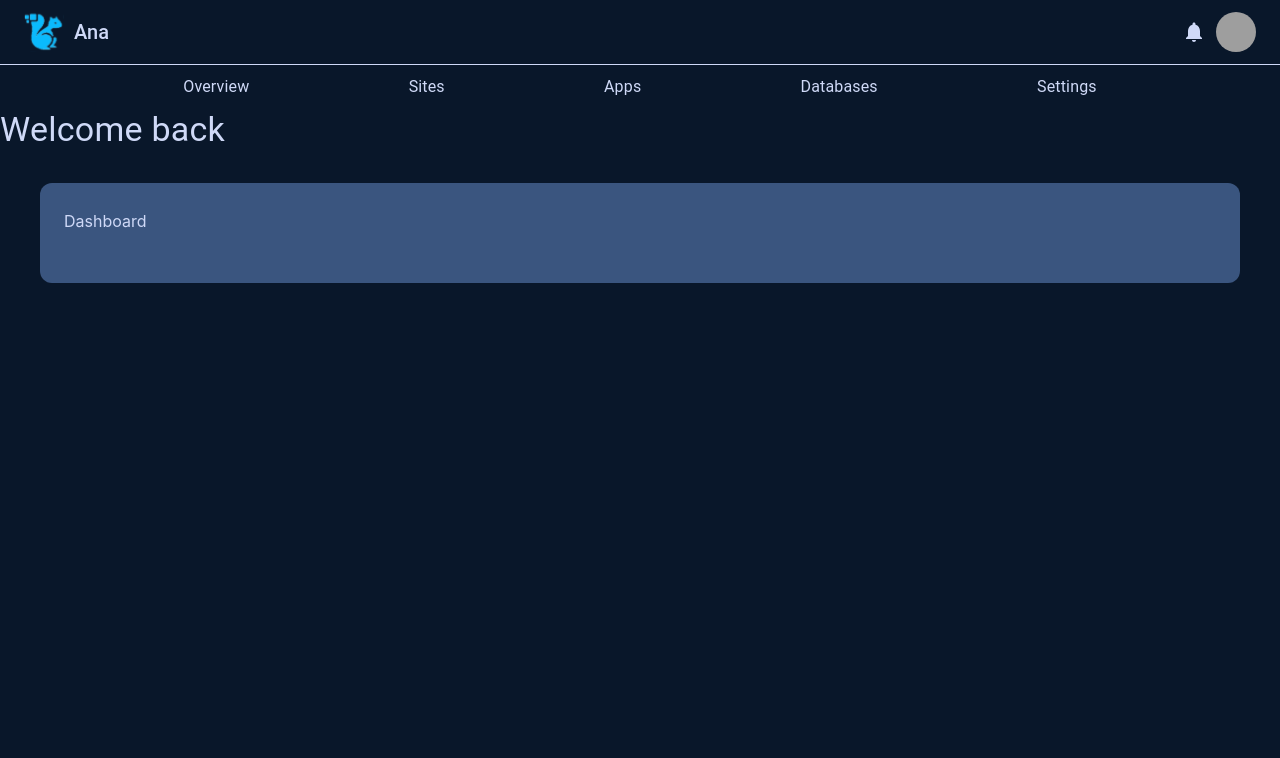
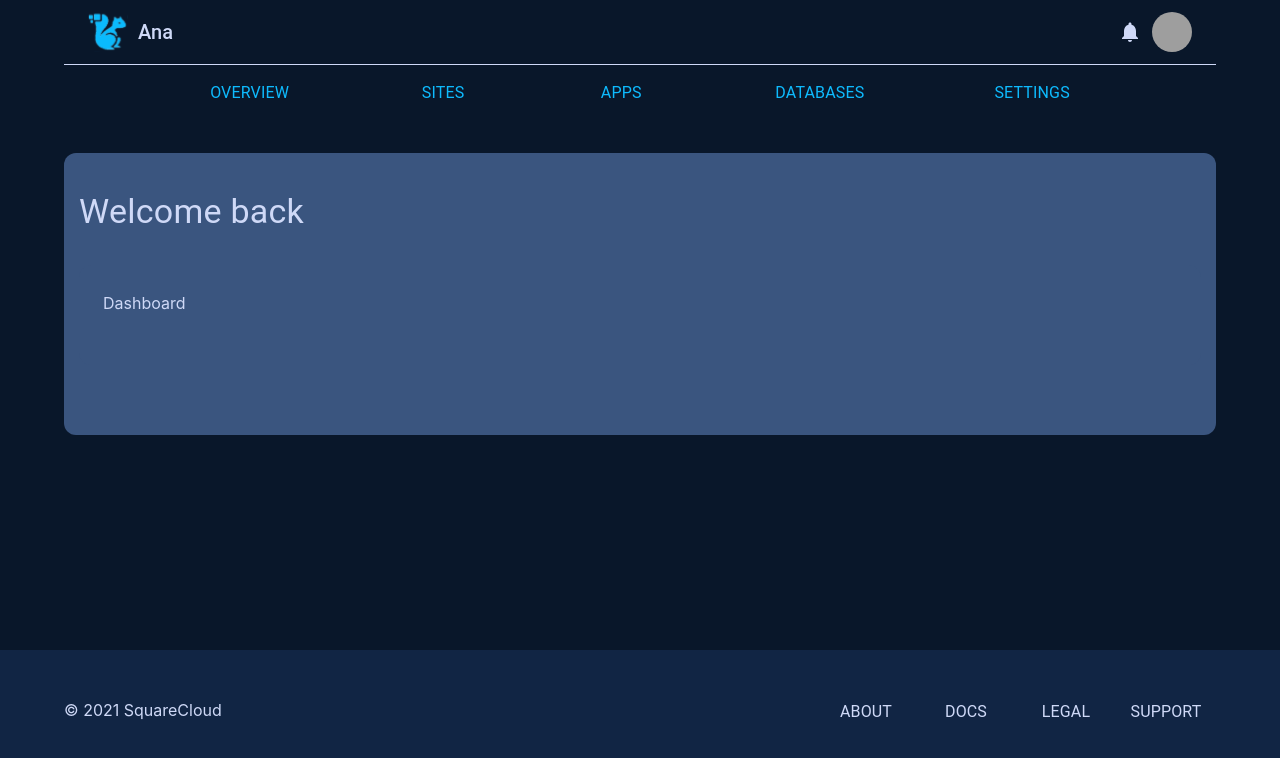
Before and after one commit to momegas/sqd-cloud-dashboard, a Next.js app in the folder sqd-cloud-dashboard/: page /dashboard in a window 1280 px wide. Shown: the top 758 px of the page. Built offline with nearby package versions, Linux system fonts and the light colour scheme; grey boxes are pictures that could not be loaded; what next-redux-wrapper would draw is missing.

Commit message:
Navbar changes mainly

```diff
--- a/sqd-cloud-dashboard/components/sqdNavbar.js
+++ b/sqd-cloud-dashboard/components/sqdNavbar.js
@@ -1,20 +1,21 @@
-import * as React from 'react';
-import AppBar from '@mui/material/AppBar';
-import Box from '@mui/material/Box';
-import Toolbar from '@mui/material/Toolbar';
-import IconButton from '@mui/material/IconButton';
-import Typography from '@mui/material/Typography';
-import Menu from '@mui/material/Menu';
-import NotificationsIcon from '@mui/icons-material/Notifications';
-import Container from '@mui/material/Container';
-import Avatar from '@mui/material/Avatar';
-import Tooltip from '@mui/material/Tooltip';
-import MenuItem from '@mui/material/MenuItem';
-import Image from 'next/image';
-import Badge from '@mui/material/Badge';
+import * as React from "react";
+import AppBar from "@mui/material/AppBar";
+import Box from "@mui/material/Box";
+import Toolbar from "@mui/material/Toolbar";
+import IconButton from "@mui/material/IconButton";
+import Typography from "@mui/material/Typography";
+import Menu from "@mui/material/Menu";
+import NotificationsIcon from "@mui/icons-material/Notifications";
+import Container from "@mui/material/Container";
+import Avatar from "@mui/material/Avatar";
+import Tooltip from "@mui/material/Tooltip";
+import MenuItem from "@mui/material/MenuItem";
+import Image from "next/image";
+import Badge from "@mui/material/Badge";
+import Button from "@mui/material/Button";
 
-const settings = ['Profile', 'Account', 'Dashboard', 'Logout'];
-const pages = ['Overview', 'Sites', 'Apps', 'Databases', 'Settings'];
+const settings = ["Profile", "Account", "Dashboard", "Logout"];
+const pages = ["Overview", "Sites", "Apps", "Databases", "Settings"];
 
 const SqdNavbar = () => {
   const [anchorElNav, setAnchorElNav] = React.useState(null);
@@ -39,50 +40,58 @@
     <AppBar
       position="static"
       sx={{
-        backgroundColor: 'transparent',
-        backgroundImage: 'none',
-        boxShadow: 'none',
-      }}>
-      <Container maxWidth="xl" sx={{ borderBottom: 1, marginBottom: '10px' }}>
-        <Toolbar disableGutters sx={{ justifyContent: 'space-between' }}>
+        backgroundColor: "transparent",
+        backgroundImage: "none",
+        boxShadow: "none",
+      }}
+    >
+      <Container maxWidth="xl" sx={{ borderBottom: 1, marginBottom: "10px" }}>
+        <Toolbar disableGutters sx={{ justifyContent: "space-between" }}>
           <Typography
             variant="h6"
             noWrap
             component="div"
             sx={{
               mr: 2,
-              display: { xs: 'flex', md: 'flex' },
-              display: 'flex',
-              alignItems: 'center',
-            }}>
-            <Image src="/images/sqdLogo.svg" alt="Squaredev Logo" width={40} height={40} />
-            <Typography variant="h6" sx={{ marginLeft: '10px' }}>
+              display: { xs: "flex", md: "flex" },
+              display: "flex",
+              alignItems: "center",
+            }}
+          >
+            <Image
+              src="/images/sqdLogo.svg"
+              alt="Squaredev Logo"
+              width={40}
+              height={40}
+            />
+            <Typography variant="h6" sx={{ marginLeft: "10px" }}>
               Ana
             </Typography>
           </Typography>
 
-          <Box sx={{ flexGrow: 0, display: 'flex', alignItems: 'center' }}>
-            <NotificationsIcon sx={{ marginRight: '10px' }} />
+          <Box sx={{ flexGrow: 0, display: "flex", alignItems: "center" }}>
+            <NotificationsIcon sx={{ marginRight: "10px" }} />
             <Tooltip title="Open settings">
               <IconButton onClick={handleOpenUserMenu} sx={{ p: 0 }}>
                 <Avatar alt="Remy Sharp" src="/static/images/avatar/2.jpg" />
               </IconButton>
             </Tooltip>
             <Menu
-              sx={{ mt: '45px' }}
+              sx={{ mt: "45px" }}
               id="menu-appbar"
               anchorEl={anchorElUser}
               anchorOrigin={{
-                vertical: 'top',
-                horizontal: 'right',
+                vertical: "top",
+                horizontal: "right",
               }}
               keepMounted
               transformOrigin={{
-                vertical: 'top',
-                horizontal: 'right',
+                vertical: "top",
+                horizontal: "right",
               }}
               open={Boolean(anchorElUser)}
-              onClose={handleCloseUserMenu}>
+              onClose={handleCloseUserMenu}
+            >
               {settings.map((setting) => (
                 <MenuItem key={setting} onClick={handleCloseNavMenu}>
                   <Typography textAlign="center">{setting}</Typography>
@@ -92,13 +101,24 @@
           </Box>
         </Toolbar>
       </Container>
-      <Container maxWidth="xl" >
-        <Box sx={{ flexGrow: 1, display: { xs: "none", md: "flex" } , justifyContent: "space-evenly" ,paddingBottom:"10px"}}>
-        {pages.map((page) => (
-          <Box key={page} sx={{display:"flex", alignSelf: "left"}}>
-            <Typography textAlign="left">{page}</Typography>
-          </Box>
-        ))}</Box>
+      <Container maxWidth="xl">
+        <Box
+          sx={{
+            flexGrow: 1,
+            display: { xs: "none", md: "flex" },
+            justifyContent: "space-evenly",
+            paddingBottom: "10px",
+          }}
+        >
+          {pages.map((page) => (
+            <Box key={page} sx={{ display: "flex", alignSelf: "left" }}>
+              <Button variant="text">
+                {" "}
+                <Typography textAlign="left" >{page}</Typography>
+              </Button>
+            </Box>
+          ))}
+        </Box>
       </Container>
     </AppBar>
   );
--- a/sqd-cloud-dashboard/pages/dashboard.js
+++ b/sqd-cloud-dashboard/pages/dashboard.js
@@ -1,10 +1,10 @@
 import React from "react";
 import { Container, Typography } from "@mui/material";
-import SqdNavbar from "../components/sqdNavbar";
+import { Layout } from "/components/layout.js";
 export default function Dashboard() {
   return (
     <>
-      <SqdNavbar />
+      <Layout>
         <Typography variant="h4">Welcome back</Typography>
         <Container
           sx={{
@@ -18,6 +18,7 @@
         >
           Dashboard
         </Container>
+      </Layout>
     </>
   );
 }
```
Lines whose indentation alone changed are shown as unchanged.
